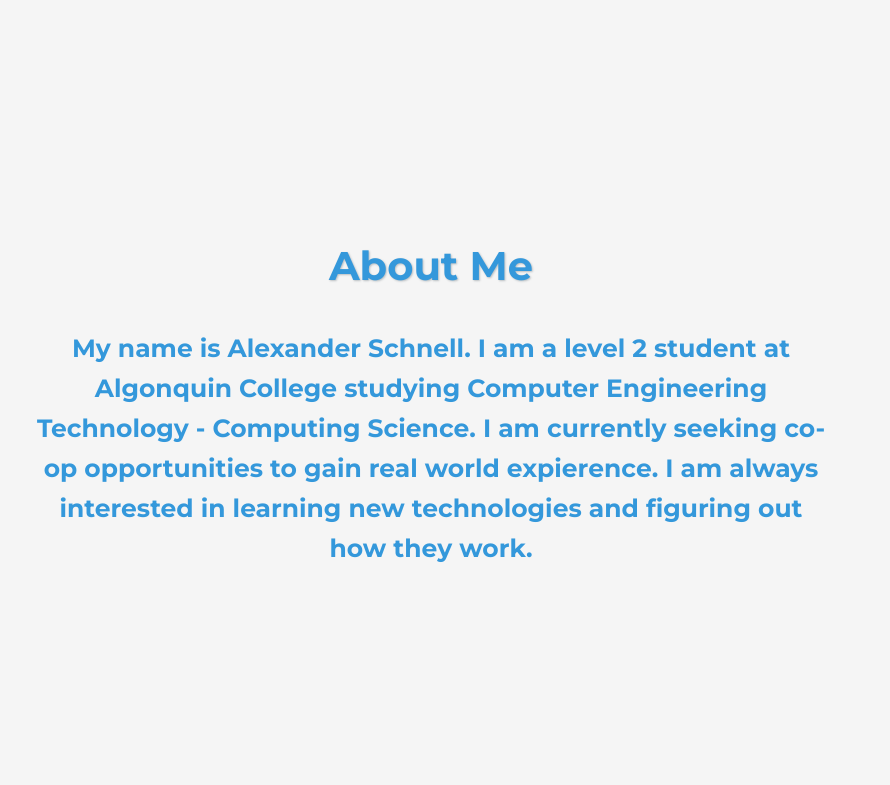
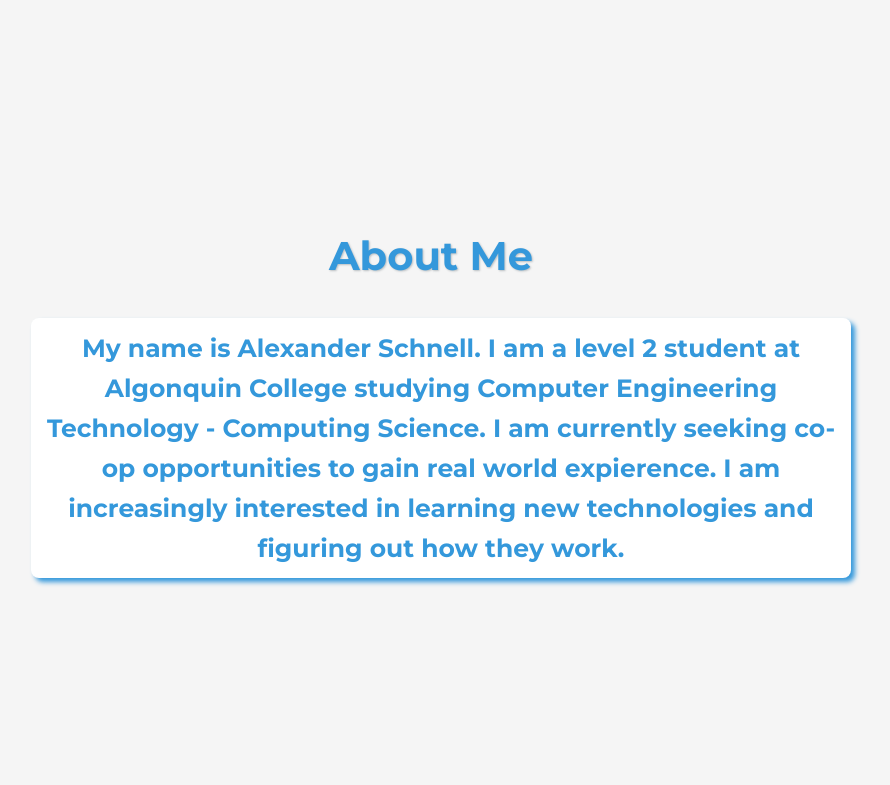
Before and after one commit to alexanderschnell/Portfolio-Website, a PHP site: page / in a window 1280 px wide. Shown: the part 809-1594 px from the top of the page, without its empty margins (209-1099 px from the left). Run offline with PHP 8.4, Linux system fonts and the light colour scheme.

Commit message:
Added box container to hold about me text. Edited porfolio page top margin.

```diff
--- a/index.php
+++ b/index.php
@@ -151,6 +151,22 @@
     margin: 0;
 }
 
+span {
+    width: 800px;
+    height: 240px;
+    justify-content: center;
+    padding-top: 10px;
+    padding-bottom: 10px;
+    padding-left: 10px;
+    padding-right: 10px;
+    background-color: white;
+    border-radius: 8px;
+    display: inline-block;
+    box-shadow: 4px 4px 5px #3498db;
+
+}
+
+
     </style>
 </head>
 <body>
@@ -170,8 +186,12 @@
             <h2 id="dynamic-greeting"></h2>
         </section>
         <section class="about-section">
+
     <h3>About Me</h3>
-    <h4>My name is Alexander Schnell. I am a level 2 student at Algonquin College studying Computer Engineering Technology - Computing Science. I am currently seeking co-op opportunities to gain real world expierence. I am always interested in learning new technologies and figuring out how they work.</h4>
+    <h4><span> My name is Alexander Schnell. I am a level 2 student at Algonquin College studying Computer Engineering Technology - Computing Science. I am currently seeking co-op opportunities to gain real world expierence. I am increasingly interested in learning new technologies and figuring out how they work.</span></h4>
+    <div class="box">
+
+</div>
 </section>
     </main>
     <footer>
--- a/portfolio.php
+++ b/portfolio.php
@@ -102,7 +102,7 @@
 }
 
 main {
-    padding: 30px;
+    padding: 80px;
     text-align: center;
     padding-bottom: 100px;
     text-shadow: 1px 1px 2px rgba(54, 69, 79, 0.3);
```
